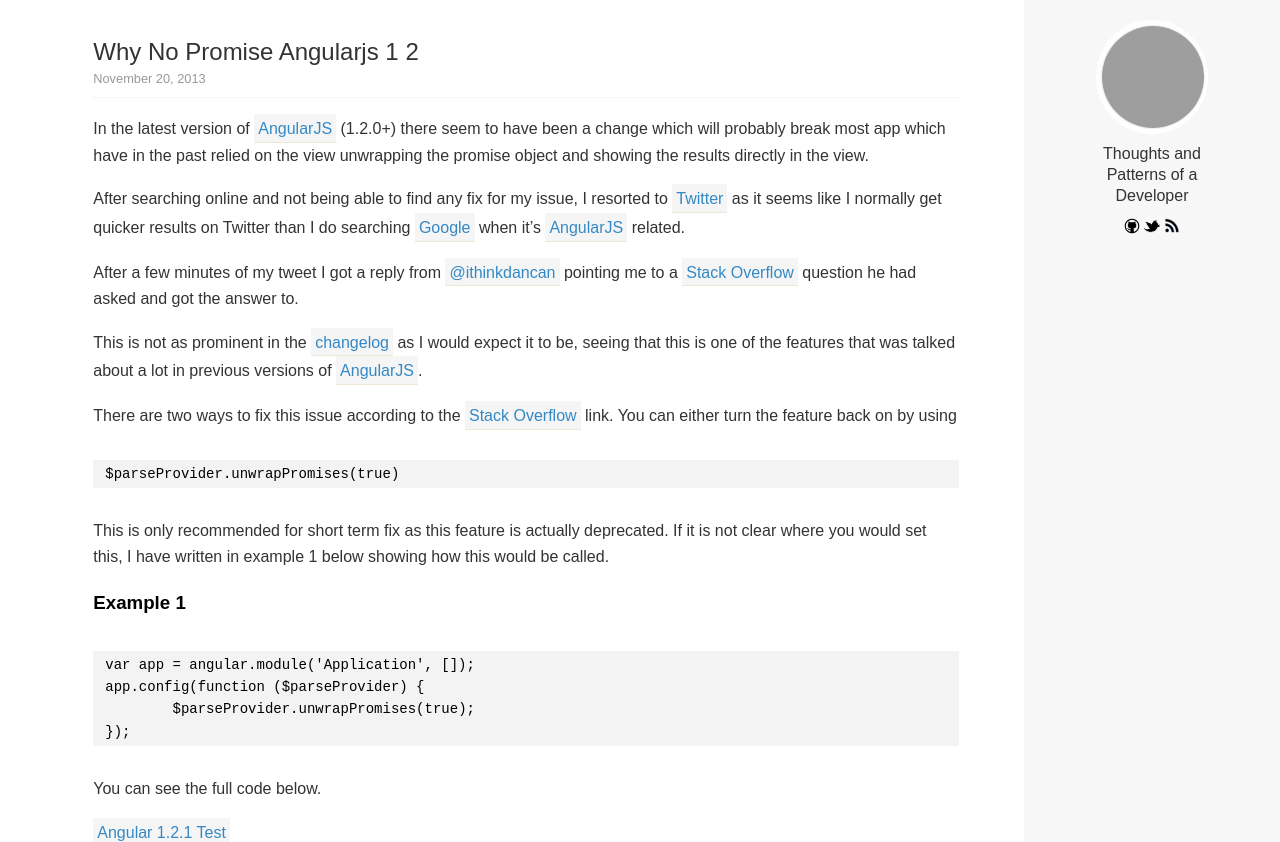
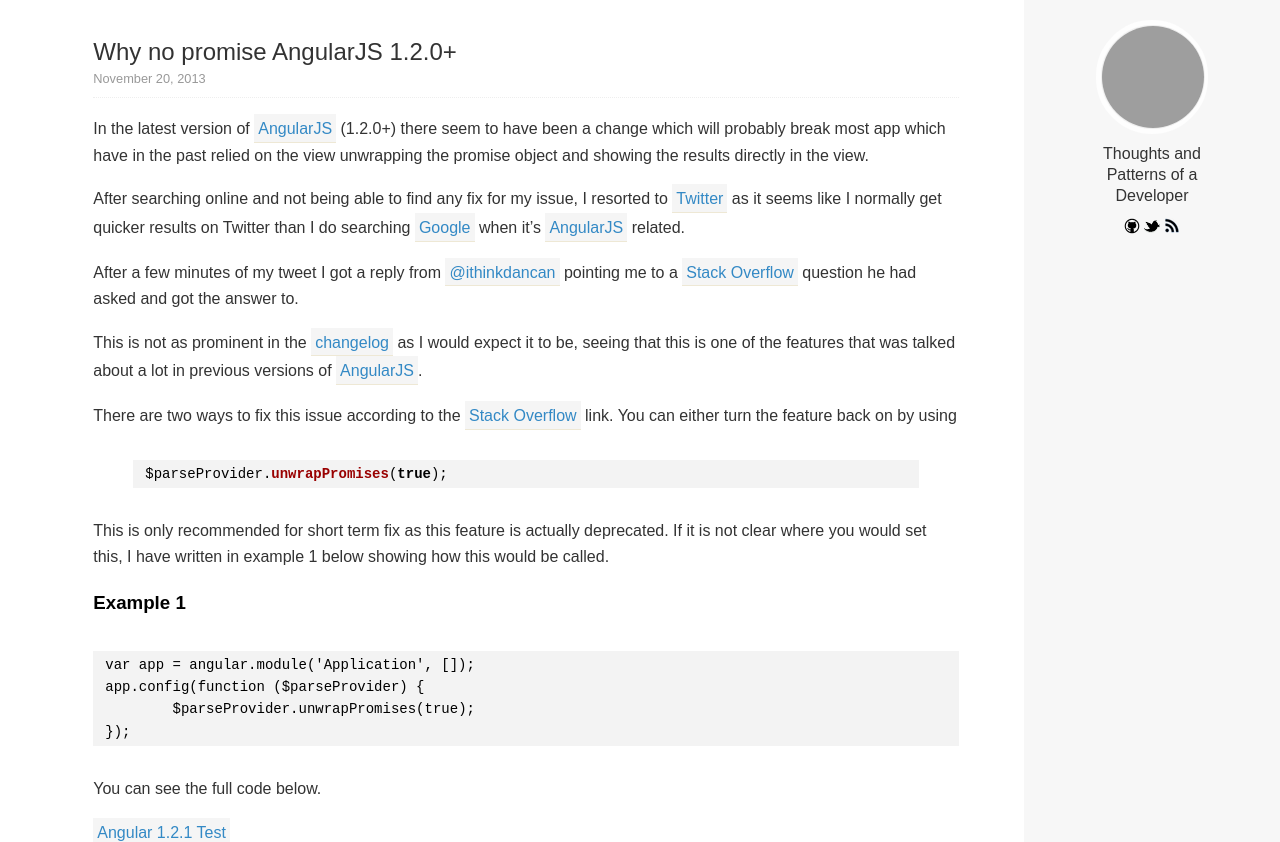
Before and after one commit to silentworks/thoughts, a Jekyll site: the page built from _posts/2013-11-20-why-no-promise-angularjs-1-2.md, in a window 1280 px wide and 900 px high, cut to the strip 0-842 px from the top of the window. Built offline with Jekyll 4.4.1, drawn with Linux system fonts in a browser that asks for light colours; Markdown is read by kramdown in place of the engine named in the settings; comment, search, counter and statistics services are not loaded; grey boxes are pictures that could not be loaded.

Commit message:
Update 2013-11-20-why-no-promise-angularjs-1-2.md
Updated syntax highliter to test

```diff
--- a/_posts/2013-11-20-why-no-promise-angularjs-1-2.md
+++ b/_posts/2013-11-20-why-no-promise-angularjs-1-2.md
@@ -1,6 +1,7 @@
 ---
 published: true
 layout: post
+title: "Why no promise AngularJS 1.2.0+"
 category: posts
 comments: true
 ---
@@ -15,7 +16,9 @@ This is not as prominent in the [changelog][] as I would expect it to be, seeing
 
 There are two ways to fix this issue according to the [Stack Overflow][stackoverflow] link. You can either turn the feature back on by using
 
-	$parseProvider.unwrapPromises(true)
+{% highlight js %}
+$parseProvider.unwrapPromises(true);
+{% endhighlight %}
 
 This is only recommended for short term fix as this feature is actually deprecated. If it is not clear where you would set this, I have written in example 1 below showing how this would be called.
 
@@ -36,7 +39,7 @@ The recommended way of handling this is to unwrap your promise inside of your co
 
 	app.controller('RepeatController', function ($scope, DataFactory) {
   		DataFactory.getData().then(function (data) {
-    		$scope.weeks = data;
+    			$scope.weeks = data;
   		});
 	});
 
```
